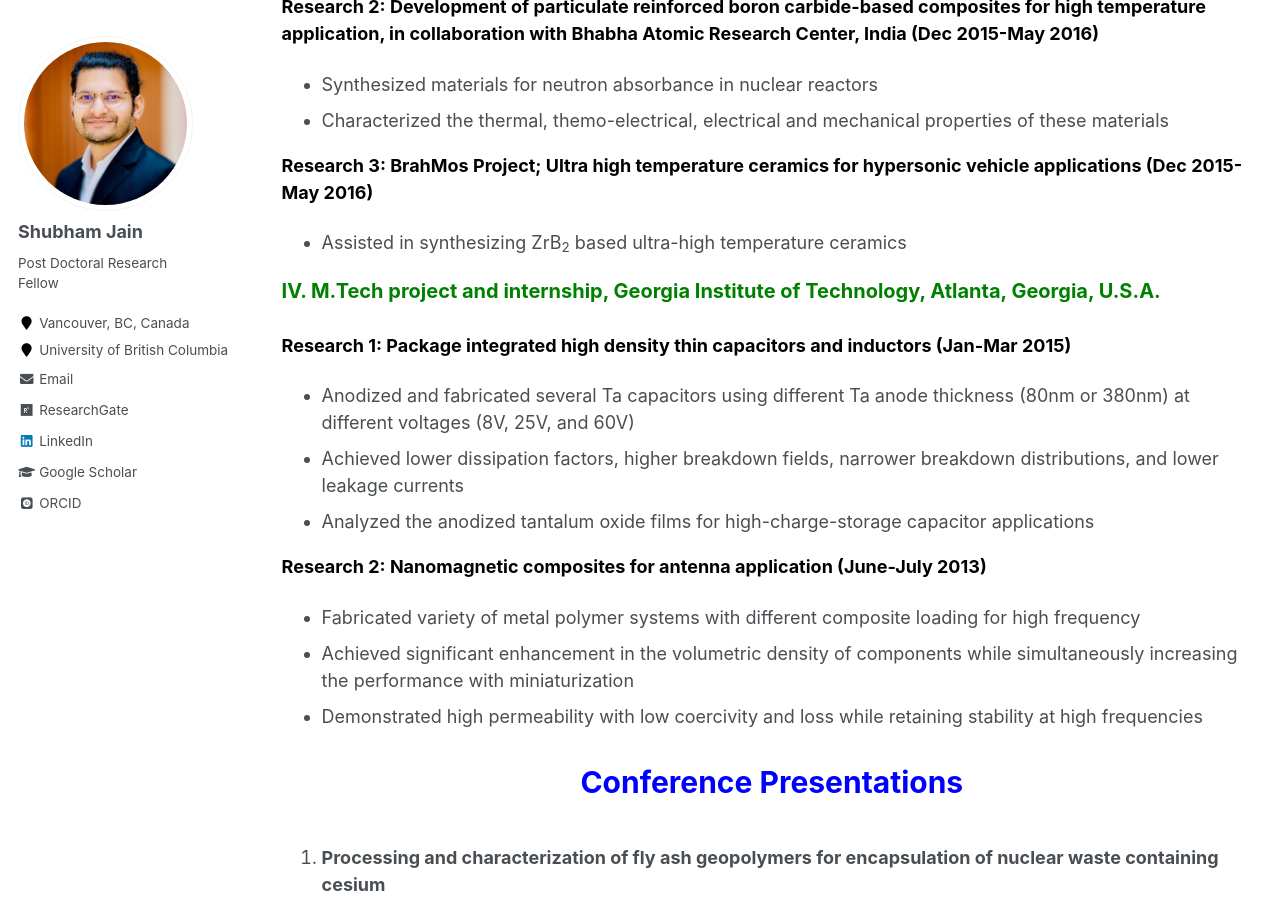
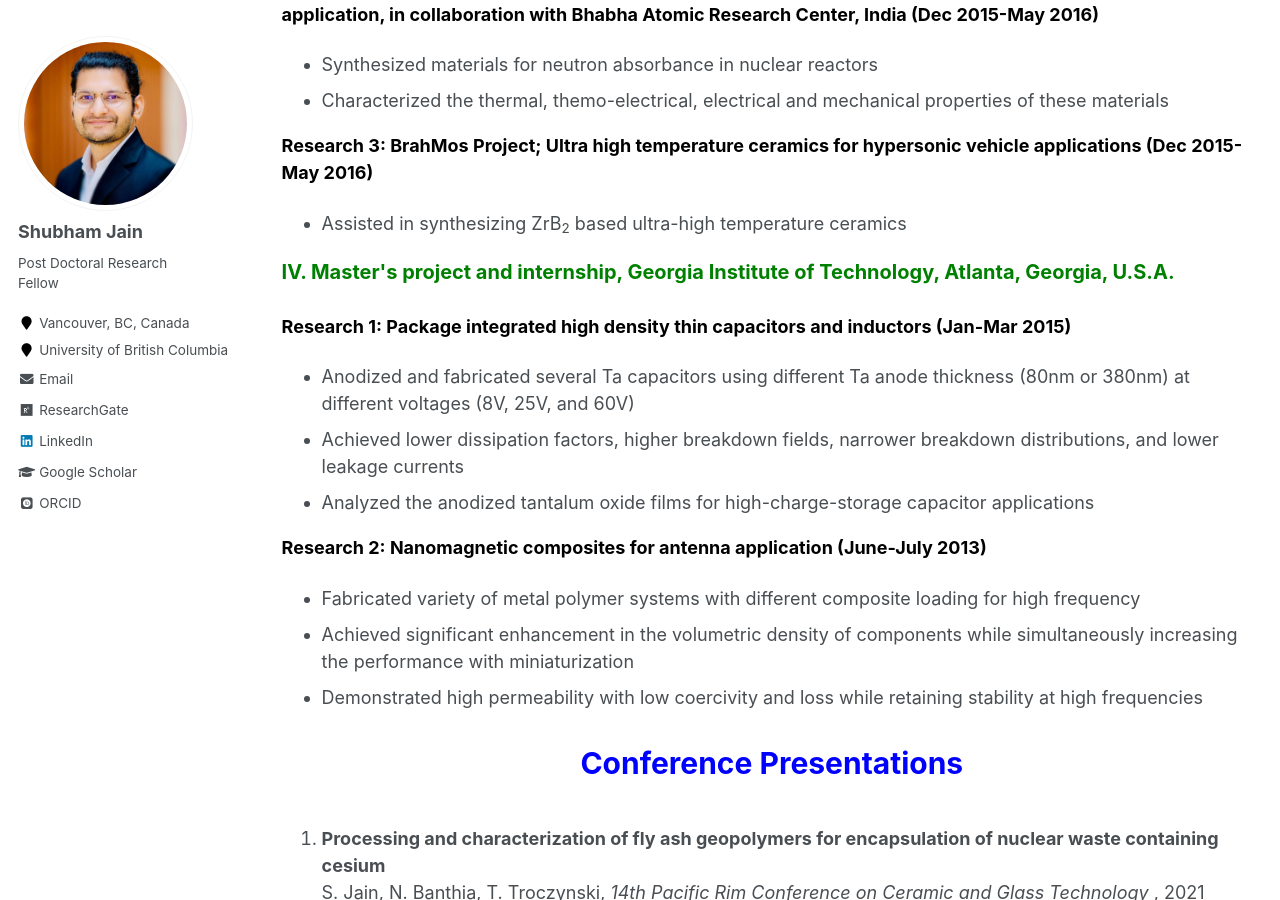
Before and after one commit to shubhamj2611/shubhamj2611.github.io, a Jekyll site: the page built from _pages/research.md, in a window 1280 px wide and 900 px high, scrolled down 1093 px. Built offline with Jekyll 4.4.1, drawn with Linux system fonts in a browser that asks for light colours; some web fonts are replaced; part of the change alters nothing that is shown.

Commit message:
Update research.md

```diff
--- a/_pages/research.md
+++ b/_pages/research.md
@@ -6,7 +6,7 @@ author_profile: true
 ---
 <p style="text-align:center; color:Blue; font-size:30px; font-weight:bold;"> Projects </p>
 
-<p style="text-align:left; color: Green; font-size:20px; font-weight:bold;"> I. Postdoctoral Research Fellow, Civil Engineering Department, The University of British Columbia, Vancouver, Canada </p>
+<p style="text-align:left; color: Green; font-size:18px; font-weight:bold;"> I. Postdoctoral Research Fellow, Civil Engineering Department, The University of British Columbia, Vancouver, Canada </p>
 
 <p style="text-align:left; color: black; font-size:18px; font-weight:bold;"> Research: Cement-based/geopolymer composites for bio-corrosion resistance in sewage pipelines (Jan-Dec 2023) </p>
 
@@ -17,7 +17,7 @@ author_profile: true
 
 
 
-<p style="text-align:left; color: Green; font-size:20px; font-weight:bold;"> II. Doctor of Philosophy, Materials Engineering Department, The University of British Columbia, Vancouver, Canada </p>
+<p style="text-align:left; color: Green; font-size:18px; font-weight:bold;"> II. Doctor of Philosophy, Materials Engineering Department, The University of British Columbia, Vancouver, Canada </p>
 
 <p style="text-align:left; color: black; font-size:18px; font-weight:bold;"> Research: Fly ash-based geopolymers for immobilization of nuclear waste containing cesium (2016-2022) </p>
 
@@ -49,7 +49,7 @@ author_profile: true
  * Assisted in synthesizing ZrB<sub>2</sub> based ultra-high temperature ceramics
 
 
-<p style="text-align:left; color: Green; font-size:20px; font-weight:bold;"> IV. M.Tech project and internship, Georgia Institute of Technology, Atlanta, Georgia, U.S.A.  </p>
+<p style="text-align:left; color: Green; font-size:20px; font-weight:bold;"> IV. Master's project and internship, Georgia Institute of Technology, Atlanta, Georgia, U.S.A.  </p>
 
 <p style="text-align:left; color: black; font-size:18px; font-weight:bold;"> Research 1: Package integrated high density thin capacitors and inductors (Jan-Mar 2015) </p>
 
```
